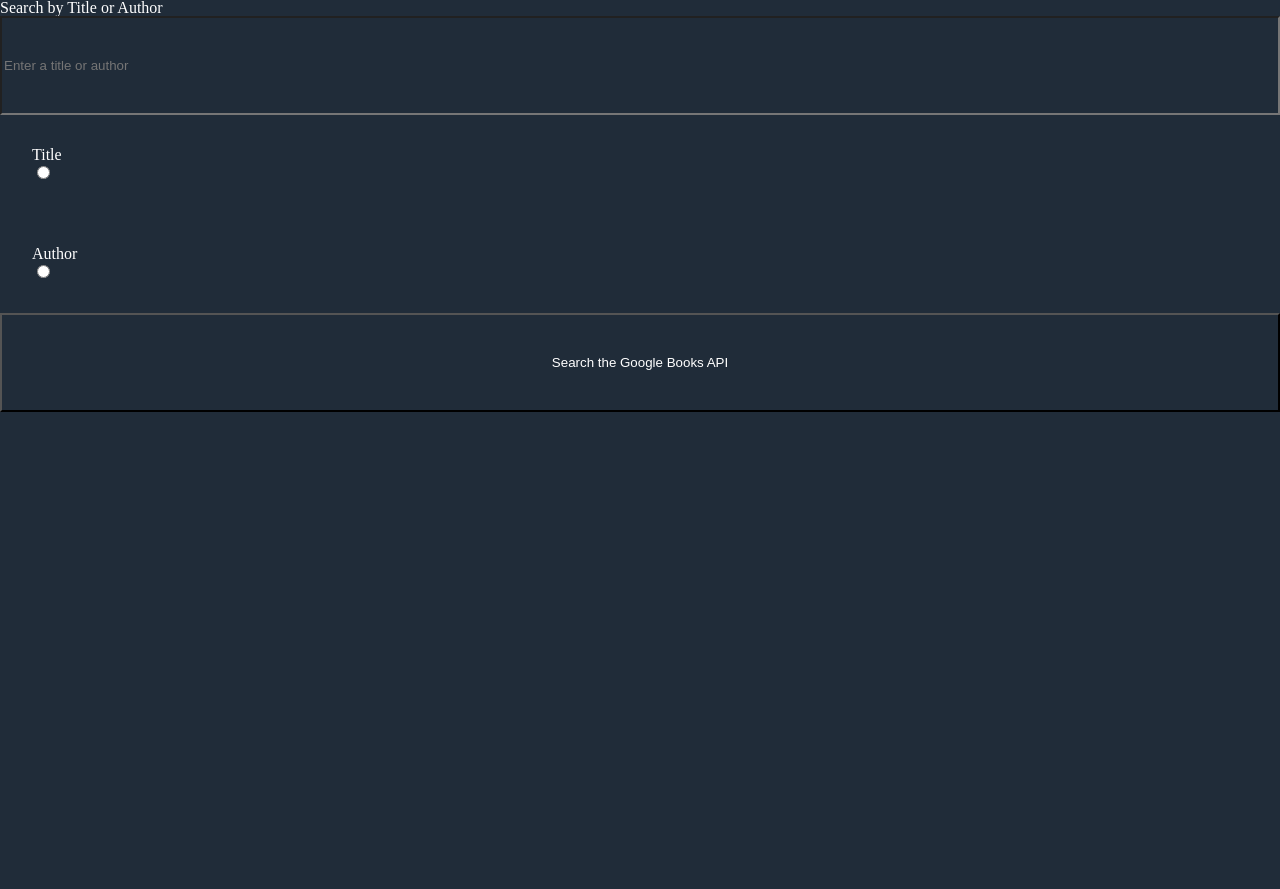
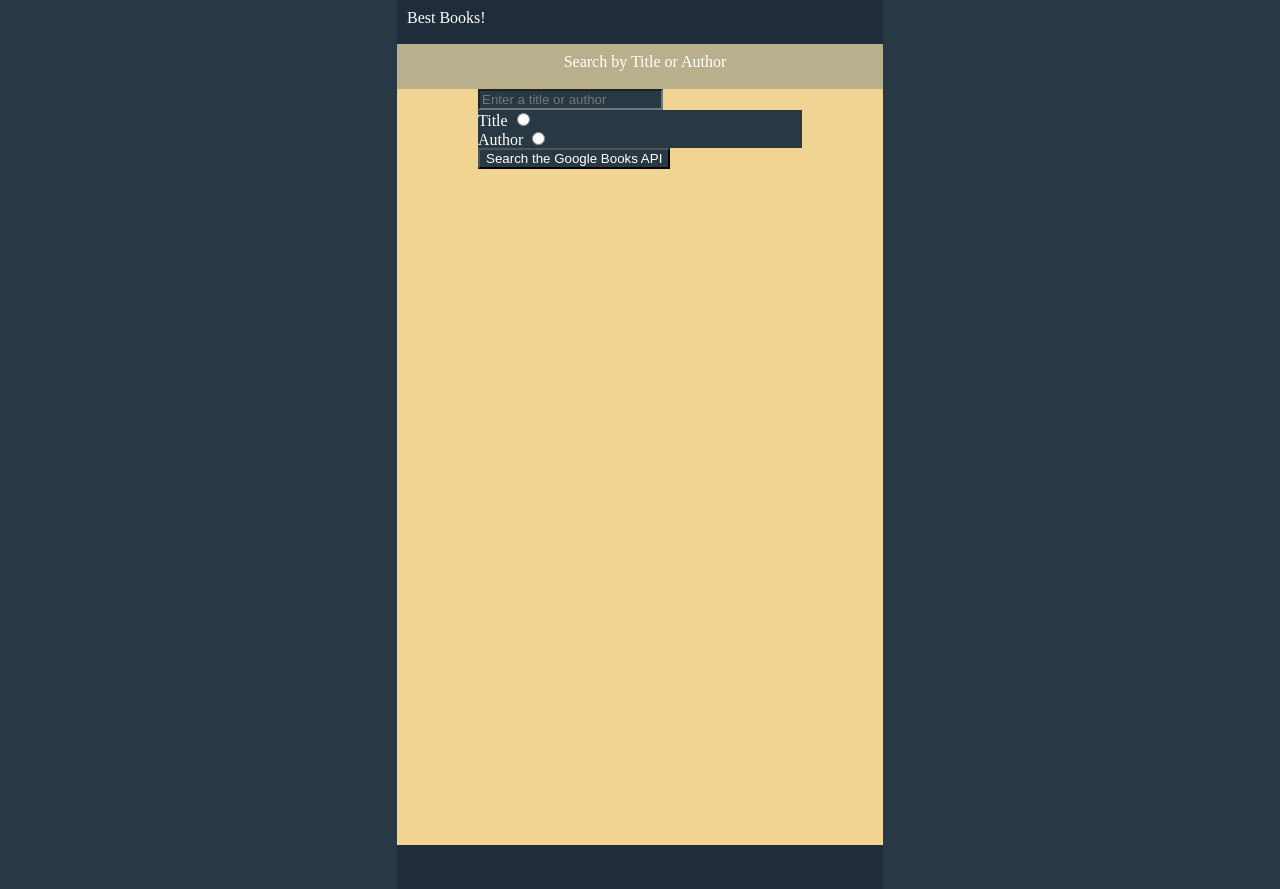
Before and after one commit to sarahshatto/BookApp, a Node server app: page /searches in a window 1280 px wide. Before the commit the page ends 412 px from the top, so only its background shows below. Run offline with Node 20, Linux system fonts and the light colour scheme; some libraries are stand-ins or nearby versions.

Commit message:
CSS updates Wip

```diff
--- a/public/styles/base.css
+++ b/public/styles/base.css
@@ -1,13 +1,81 @@
+/* BASE:
+  // Base rule is applied to an element using an element selector, a descendent selector, or a child selector, along with any pseudo-classes.
+  // It doesn’t include any class or ID selectors. It is defining the default styling for how that element should look in all occurrences on the page.
+  //  // heading sizes
+  //  // default link styles
+  //  // default font styles
+  //  // body backgrounds
+
+ */
+
+
 *{
-  background-color: #202C39;
+  background-color: #283845;
+  box-sizing: border-box;
   color: white;
+  font-family: Arial, Helvetica, sans-serif;
 }
 
-/* body{
+body{
+  background-color: #F2D492;
+  display: grid;
+  grid-template-columns: 81px 81px 81px 81px 81px 81px;
+  grid-template-rows: 5% 5% 85% 5%;
+  height: 889px;
+  margin: auto;
+  width: 486px;
+}
 
+footer{
+    background-color: #202C39;
+    grid-row-start:4;
+    grid-column: 1 / span 6;
+}
+
+header{
+  background-color: #202C39;
+  grid-row-start:1;
+  grid-column: 1 / span 6;
+}
+
+#headerp{
+  background-color: #202C39;
+  text-align: left;
+  padding-left: 10px;
+  padding-top: 10px;
+}
+/* main{
 } */
 
-label {
+#searchOptions{
+  grid-row-start:3;
+  grid-column: 2 / span 4;
+  background-color: #F2D492
+}
+
+/* will unify after resolving font sizes */
+#searchTitle{
+  background-color: #B8B08D;
+  grid-row-start: 2;
+  grid-column: 1 / span 6;
+  text-align: center;
+}
+
+#searchTitle--p{
+  background-color: #B8B08D;
+  text-align: center;
+  padding-left: 10px;
+  padding-top: 10px;
+}
+
+h4{
+  background-color: #B8B08D;
+  grid-row-start:2;
+  grid-column: 1 / span 6;
+}
+/* ^^^ */
+
+/* label {
   display:block;
   margin: 2em;
 }
@@ -16,6 +84,8 @@ label span {
   display:block;
 }
 
-fieldset {
-  width: fit-content;
-}
+
+/* is this real */
+/* fieldset {
+  width: 50%;
+} */
--- a/server.js
+++ b/server.js
@@ -27,6 +27,9 @@ app.use(express.static('public'));
 
 // set up the view engine for templating
 app.set('view engine', 'ejs');
+
+// const methodOverride = require('method-override');
+// app.use(methodOverride('_method'));
 
 // all the routes
 app.get('/', homeRoute);
@@ -137,6 +140,6 @@ function Book(info) {
 client.connect()
   .then(() => {
     app.listen(PORT, () => {
-      console.log(`listening to Queen ${PORT}`);
-    }).catch(error => console.error(error));
-  })
+      console.log(`listening to Queen on ${PORT}`);
+    })
+  }).catch(error => console.error(error));
--- a/views/pages/index.ejs
+++ b/views/pages/index.ejs
@@ -8,7 +8,6 @@
   </header>
   <main>
     <p><a href="<%= link %>">searches</a></p>
-
   <% bookshelfResults.forEach( book => { %>
       <div>
         <img src="<%= book.image_url %>" alt="<%= book.title %>">
@@ -16,7 +15,7 @@
         <h3><%= book.author %></h3>
       </div>
       <a href="books/<%= book.id %>">Details</a>
-    </form>
+
   <% }) %>
  </main>
  <footer>
--- a/views/pages/searches/new.ejs
+++ b/views/pages/searches/new.ejs
@@ -5,11 +5,13 @@
   </head>
   <body>
     <header>
+<p id="headerp">Best Books!</p>
+    </header>
 
-    </header>
-    <main>
-      <h4>Search by Title or Author</h4>
-      <form action="/searches" method="post">
+      <div id="searchTitle">
+      <p id="searchTitle--p">Search by Title or Author</p>
+      </div>
+      <form id="searchOptions" action="/searches" method="post">
         <input type="text" name="search" placeholder="Enter a title or author" required>
         <fieldset>
           <label for="title">
@@ -25,7 +27,6 @@
         </fieldset>
         <button type="submit">Search the Google Books API</button>
       </form>
-    </main>
     <footer>
 
     </footer>
```
Also changed, not shown: public/styles/layout.css (+13 -1 lines), public/styles/modules.css (+9 -0 lines).
